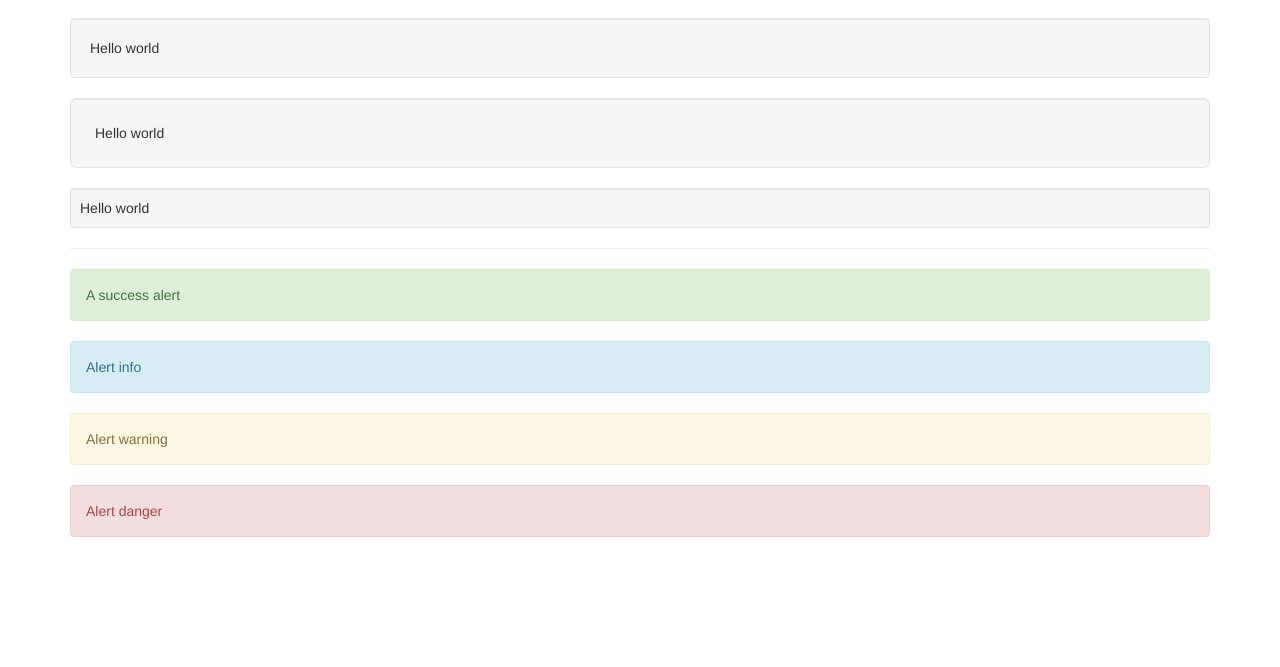
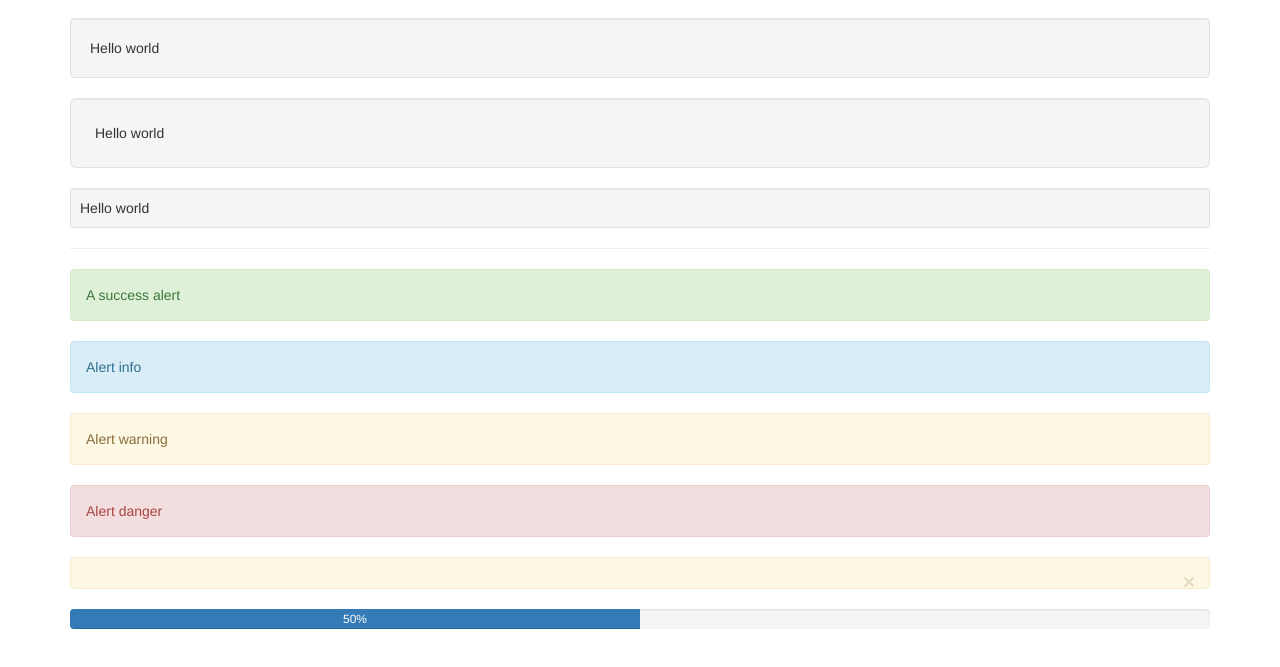
Before and after one commit to DevBrad/learn-Bootstrap, a plain HTML site: page index.html in a window 1280 px wide. Shown: the part 2637-3304 px from the top of the page. Drawn offline with nearby package versions, Linux system fonts and the light colour scheme.

Commit message:
added dismissible alert and progress bar

```diff
--- a/index.html
+++ b/index.html
@@ -251,6 +251,7 @@
   <div class="well well-lg">Hello world</div><!--lg means large and sm small-->
   <div class="well well-sm">Hello world</div>
 
+
   <hr>
 
   <!--ALERTS-->
@@ -259,6 +260,22 @@
   <div class="alert alert-info" role="alert">Alert info</div>
   <div class="alert alert-warning" role="alert">Alert warning</div>
   <div class="alert alert-danger" role="alert">Alert danger</div>
+
+    <!--DISMISSIBLE ALERT WITH A SIMPLE CLICK-->
+
+    <div class="alert alert-warning alert-dismissible" role="alert">
+      <button type="button" class="close" data-dismiss="alert"><span>&times;</span></button>
+    </div>
+
+    <!--PROGRESS BARS-->
+    <div class="progress">
+      <div class="progress-bar" style="width:50%;"><!--if i want to style it i can add to the class progress-bar-success, by default it is blue, i can also make it stripped by adding progress-bar-stripped-->
+        50%
+
+      </div>
+    </div>
+
+
 </div>
 
 
```
